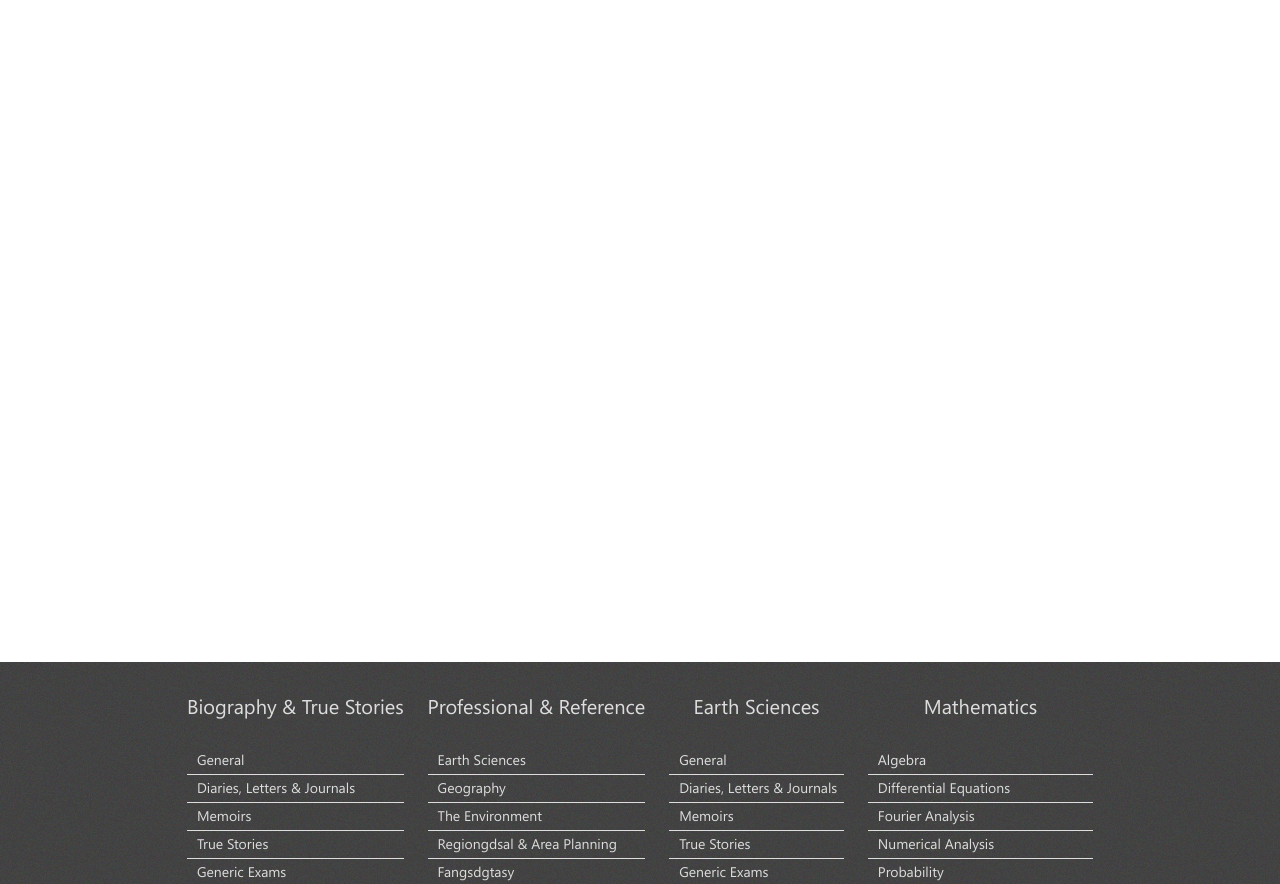
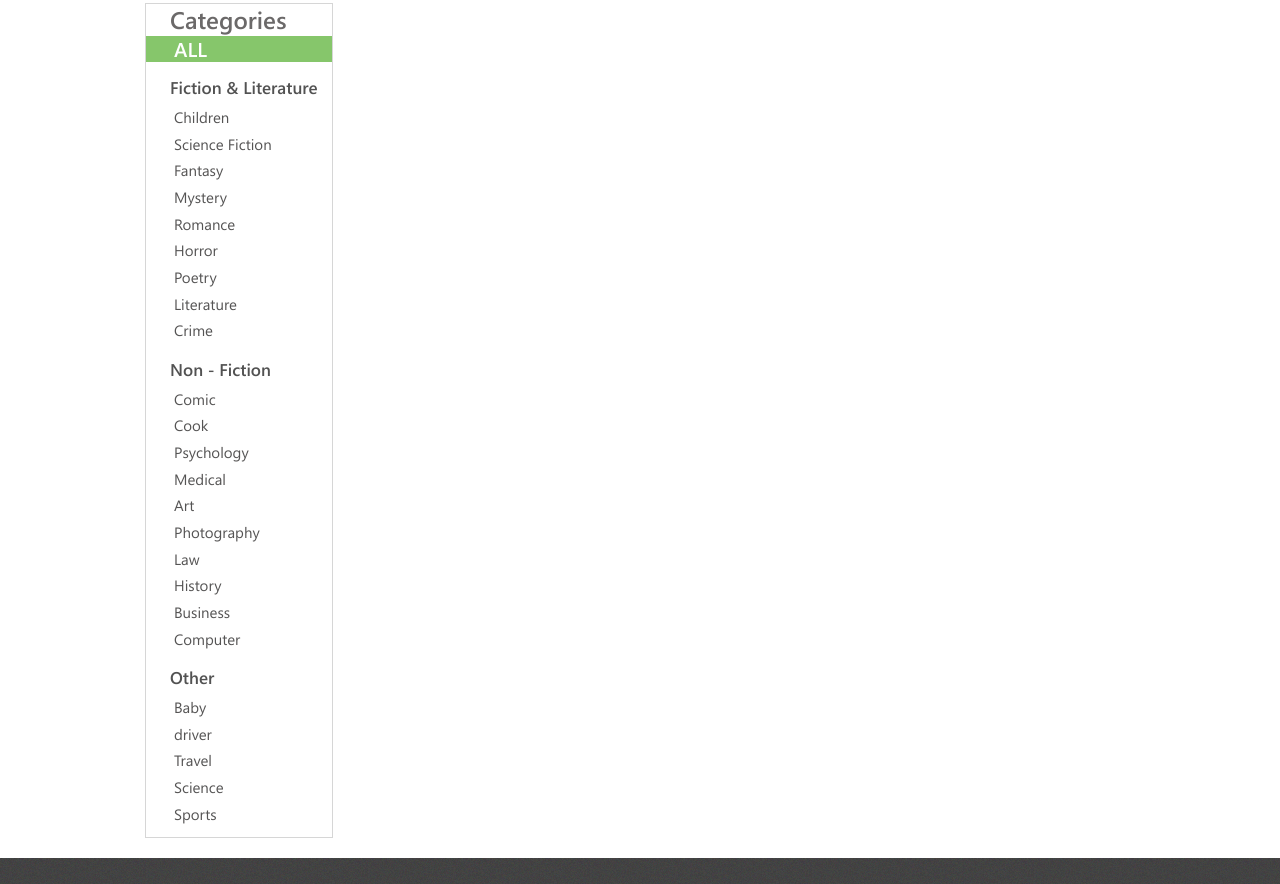
Before and after one commit to deniska-sosiska/myProject, a plain HTML site: page index.html in a window 1280 px wide. Shown: the part 539-1423 px from the top of the page. Drawn offline with Linux system fonts and the light colour scheme; files whose address does not match are found by name.

Commit message:
categories 50%

```diff
--- a/css/master.css
+++ b/css/master.css
@@ -4,6 +4,13 @@
        url('../fonts/SegoeWP/SegoeWP.ttf') format('truetype'),
        url('../fonts/SegoeWP/SegoeWP.woff')  format('woff');
 }
+@font-face {   /*RotondaC*/
+  font-family: 'SegoeWP-Semibold';
+  src: url('../fonts/SegoeWP-Semibold/SegoeWP-Semibold.svg#SegoeWP-Semibold') format('svg'),
+       url('../fonts/SegoeWP-Semibold/SegoeWP-Semibold.ttf') format('truetype'),
+       url('../fonts/SegoeWP-Semibold/SegoeWP-Semibold.woff')  format('woff');
+}
+
 * {
   margin: 0;
   padding: 0;
@@ -20,6 +27,10 @@ a {
 a:hover {
   text-decoration: underline;
 }
+li {
+  list-style-type: none;
+}
+
 
 /*========================head=============================================*/
 .header_menu {
@@ -187,7 +198,7 @@ a:hover {
   margin: 0 auto;
 }
 .footer_main_column_text > ul > li {
-  list-style-type: none;
+  /* list-style-type: none; */
   color: #dddddd;
   font-size: 14px;
   font-family: 'SegoeWP';
@@ -250,29 +261,74 @@ a:hover {
 
 
 .main {
-  height: 1000px;
+  height: auto;
 }
 
 .reklama {
   display: flex;
-  /* margin-top: 15px; */
   width: 100%;
-  /* border: solid 1px; */
-  padding: 10px 3px;
+  padding: 10px 0px;
   margin: 15px auto;
   justify-content: space-between;
 }
 .banner > a > img {
-  width: 700px;
-  /* height: 200px; */
+  width: 709px;
 }
-
 .banner_mini > a > img {
-  /* margin-left: auto; */
-  width: 263px;
+  width: 266px;
 }
 
 
+.categories {
+  width: 188px;
+  height: 100%;
+  margin: 0px 9px 20px 0px;
+  /* padding-left: 24px; */
+  border: solid 1px #d6d6d6
+}
+
+
+#categ_main_title{
+  color: #6b6969;
+  font-family: "SegoeWP-Semibold";
+  font-size: 24px;
+  font-weight: 300;
+}
+#categ_all_b {
+  color: #696969;
+  font-family: "SegoeWP-Semibold";
+  font-size: 20px;
+  font-weight: bold;
+}
+
+.category_title > p {
+  padding-left: 24px;
+  color: #525252;
+  font-family: "SegoeWP-Semibold";
+  font-size: 17px;
+  font-weight: 400;
+  line-height: 31.67px;
+}
+.category_text > ul {
+  color: #555454;
+  font-family: "SegoeWP";
+  font-size: 15px;
+  font-weight: 400;
+  line-height: 26.67px;
+  margin-bottom: 10px;
+}
+.category_text > ul > li#licateg_all_b {margin-bottom: 0px;}
+
+.category_text > ul > li {
+  padding-left: 28px;
+  cursor: pointer;
+}
+
+.category_text > ul > li.active {
+  background-color: #86c66b;
+  color: #fff;
+}
+.category_text > ul > li.active#categ_all_b {color: #fff;}
 
 
 
--- a/index.html
+++ b/index.html
@@ -66,6 +66,74 @@
         </div>
         <div class="banner_mini">
           <a href="#"><img src="img/deal_of_the_month.png" alt="banner"></a>
+        </div>
+      </div>
+      <div class="content_and_categories">
+        <div class="container">
+          <div class="categories">
+            <div class="category">
+              <div class="category_title">
+                <p id="categ_main_title">Categories</p>
+              </div>
+              <div class="category_text">
+                <ul>
+                  <li class="active" id="categ_all_b">ALL</li>
+                </ul>
+              </div>
+            </div>
+            <div class="category">
+              <div class="category_title">
+                <p>Fiction & Literature</p>
+              </div>
+              <div class="category_text">
+                <ul>
+                  <li>Children</li>
+                  <li>Science Fiction</li>
+                  <li>Fantasy</li>
+                  <li>Mystery</li>
+                  <li>Romance</li>
+                  <li>Horror</li>
+                  <li>Poetry</li>
+                  <li>Literature</li>
+                  <li>Crime</li>
+                </ul>
+              </div>
+            </div>
+            <div class="category">
+              <div class="category_title">
+                <p>Non - Fiction</p>
+              </div>
+              <div class="category_text">
+                <ul>
+                  <li>Comic</li>
+                  <li>Cook</li>
+                  <li>Psychology</li>
+                  <li>Medical</li>
+                  <li>Art</li>
+                  <li>Photography</li>
+                  <li>Law</li>
+                  <li>History</li>
+                  <li>Business</li>
+                  <li>Computer</li>
+                </ul>
+              </div>
+            </div>
+            <div class="category">
+              <div class="category_title">
+                <p>Other</p>
+              </div>
+              <div class="category_text">
+                <ul>
+                  <li>Baby</li>
+                  <li>driver</li>
+                  <li>Travel</li>
+                  <li>Science</li>
+                  <li>Sports</li>
+                </ul>
+              </div>
+            </div>
+          </div>
+          <div class="content"></div>
         </div>
       </div>
     </div>
```
Also changed, not shown: fonts/SegoeWP-Semibold/SegoeWP-Semibold.svg (added), fonts/SegoeWP-Semibold/SegoeWP-Semibold.ttf (added), fonts/SegoeWP-Semibold/SegoeWP-Semibold.woff (added).
